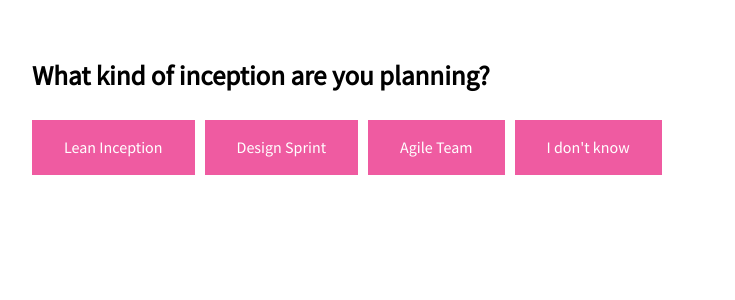
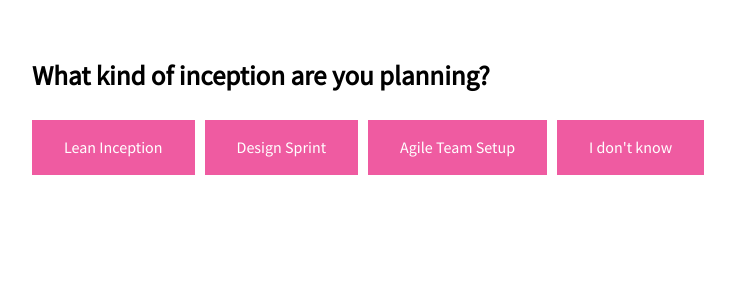
Before and after one commit to Inceptionize/inceptionize, a Next.js app: page /choice in a window 1280 px wide. Shown: the top 300 px of the page, without its empty margins (122-857 px from the left). Built offline with nearby package versions, Linux system fonts and the light colour scheme.

Commit message:
#14 Change text in the Agile Team flow

```diff
--- a/components/agile-team-content/index.tsx
+++ b/components/agile-team-content/index.tsx
@@ -5,7 +5,7 @@ function AgileTeamContent(): ReactElement {
   return (
     <div className={styles.content}>
       <h2>Agile Team</h2>
-      <p>Find out more about agile teams:</p>
+      <p>Find out more about setting up an agile team:</p>
       <a href="https://www.funretrospectives.com/defining-the-team-principles/">agile team setup</a>
     </div>
   );
--- a/components/outcome-choice/constants.ts
+++ b/components/outcome-choice/constants.ts
@@ -1,3 +1,3 @@
 export const MVP = "MVP";
 export const PROTOTYPE = "Prototype";
-export const AGILE_TEAM = "Agile Team Setup";
+export const AGILE_TEAM = "Agile Team";
--- a/pages/choice.tsx
+++ b/pages/choice.tsx
@@ -8,7 +8,7 @@ function Choice(): ReactElement {
       <h2>What kind of inception are you planning?</h2>
       <DecisionButton href="/lean-inception" text="Lean Inception" />
       <DecisionButton href="/design-sprint" text="Design Sprint" />
-      <DecisionButton href="/agile-team" text="Agile Team" />
+      <DecisionButton href="/agile-team" text="Agile Team Setup" />
       <DecisionButton href="/outcome" text="I don't know" />
     </Layout>
   );
```
Also changed, not shown: 1 other file (tests, documents, lock files or other folders).
